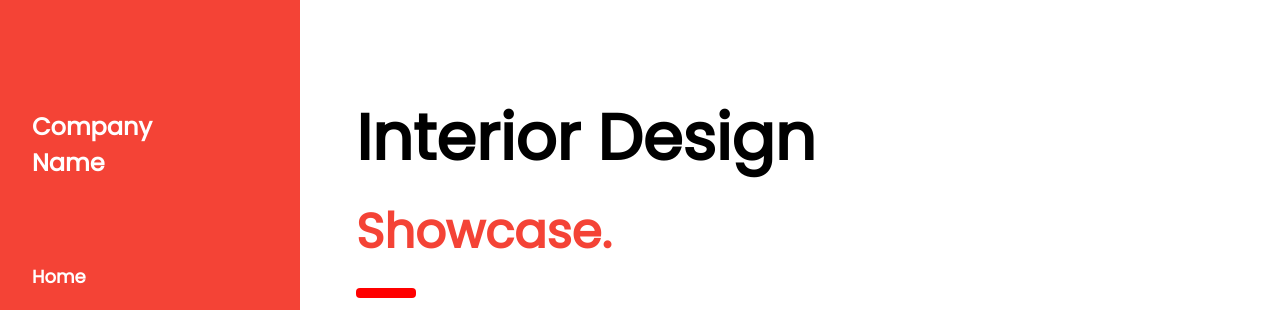
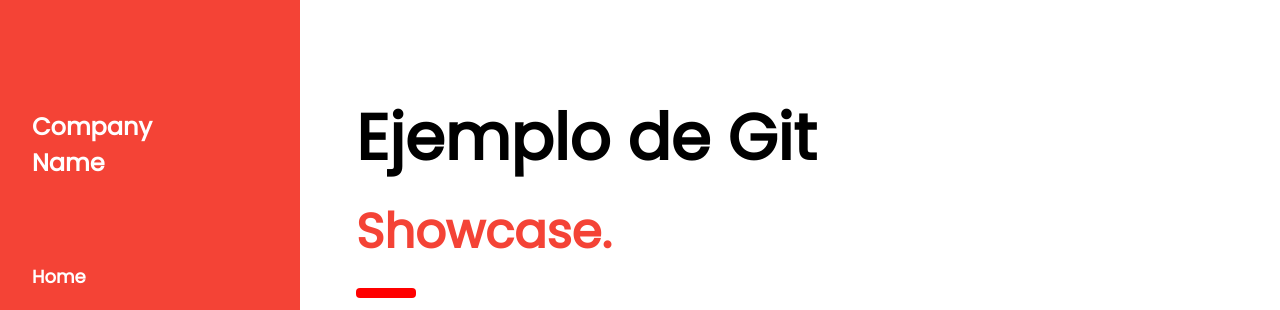
Before and after one commit to Edwin-P20/mi-proyecto, a plain HTML site: page index.html in a window 1280 px wide. Shown: the top 310 px of the page. Drawn offline with nearby package versions, Linux system fonts and the light colour scheme.

Commit message:
Cambio al titulo del sitio Web

```diff
--- a/index.html
+++ b/index.html
@@ -45,7 +45,7 @@ body {font-size:16px;}
 
   <!-- Header -->
   <div class="w3-container" style="margin-top:80px" id="showcase">
-    <h1 class="w3-jumbo"><b>Interior Design</b></h1>
+    <h1 class="w3-jumbo"><b>Ejemplo de Git</b></h1>
     <h1 class="w3-xxxlarge w3-text-red"><b>Showcase.</b></h1>
     <hr style="width:50px;border:5px solid red" class="w3-round">
   </div>
```
